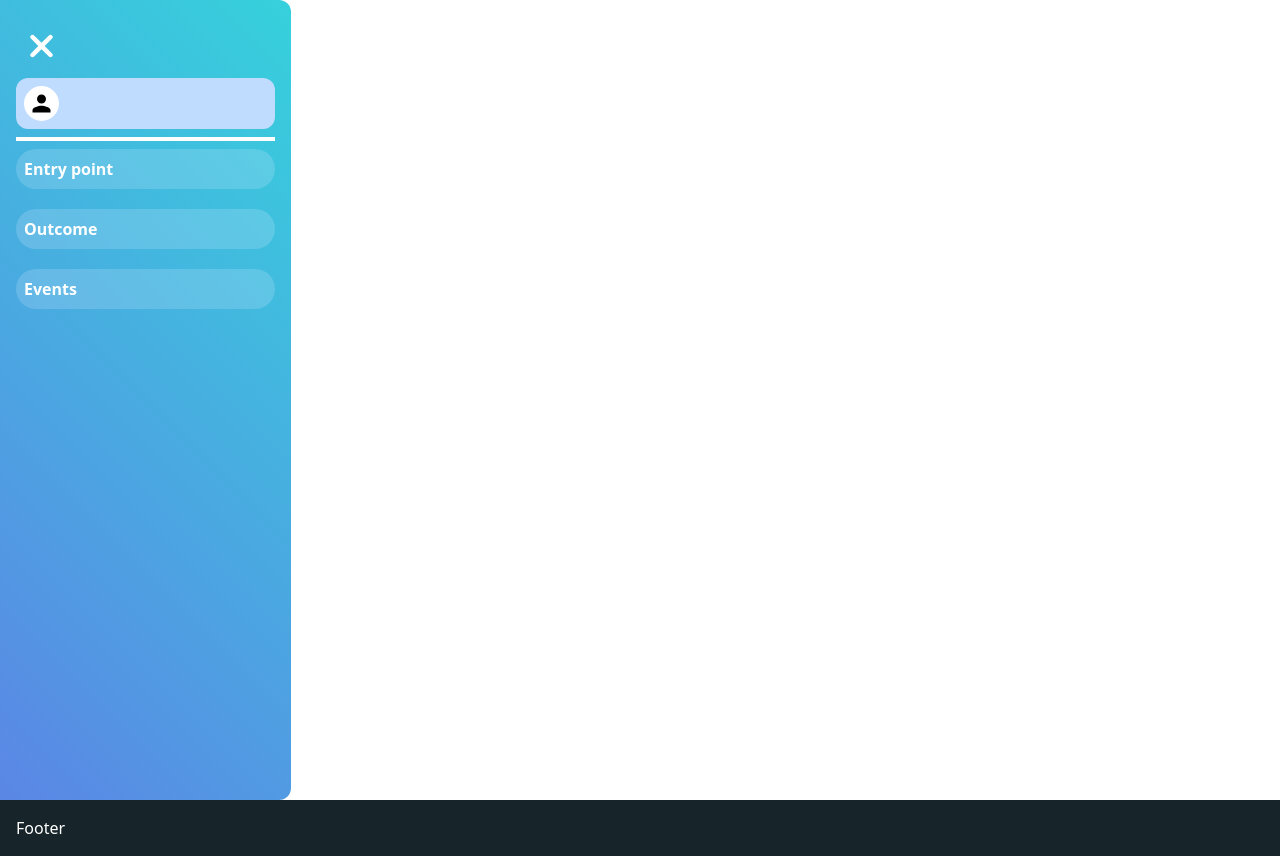
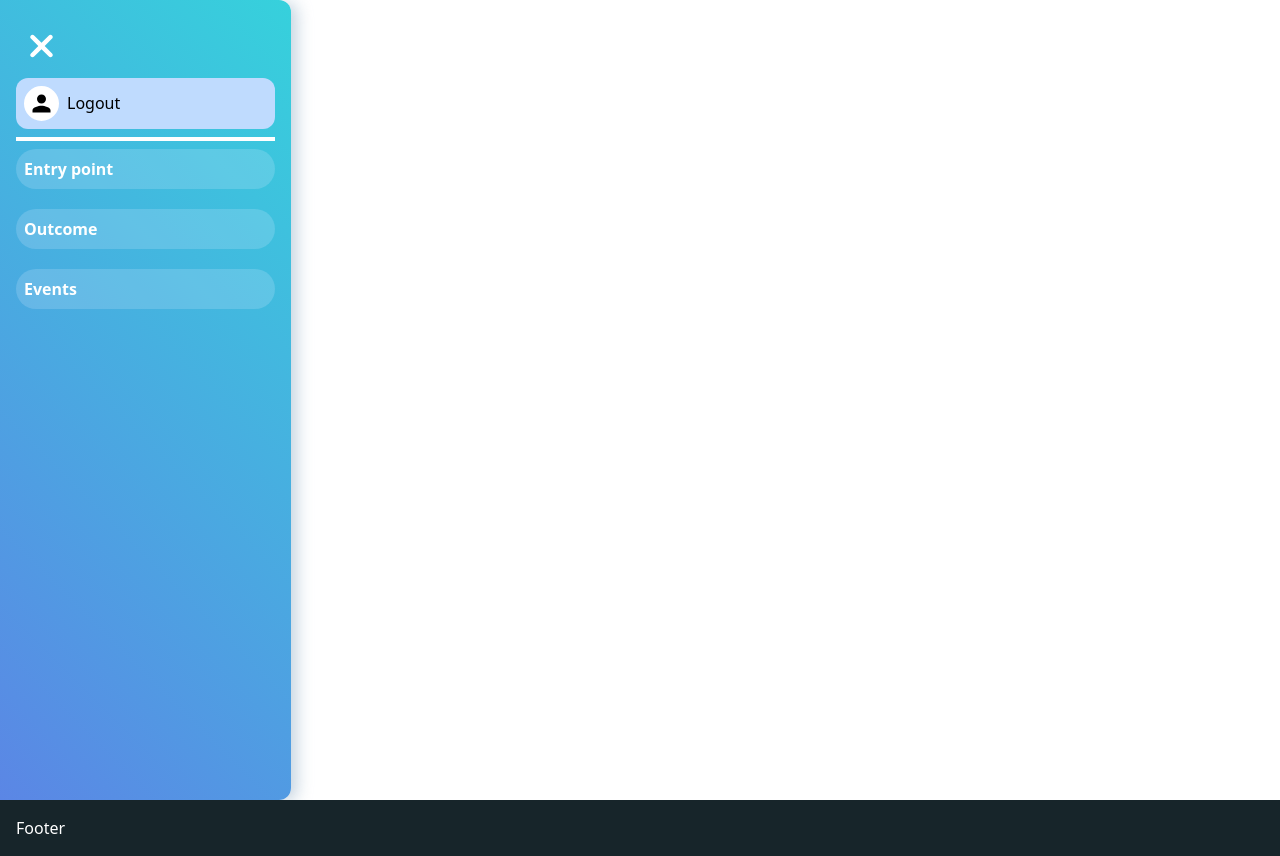
Before and after one commit to Yash-Ainapure/DYP-Medical-Project, a React (Vite) app: page /dashboard in a window 1280 px wide. Built offline with nearby package versions, Linux system fonts and the light colour scheme.

Commit message:
dashboard sidebar animation bug fixed

```diff
--- a/src/components/attributes/Dashboard.jsx
+++ b/src/components/attributes/Dashboard.jsx
@@ -1,39 +1,35 @@
-import { useNavigate } from 'react-router-dom';
-import { useEffect } from 'react';
+import { useNavigate } from "react-router-dom";
+import { useEffect } from "react";
 import { NavLink, useLocation } from "react-router-dom";
 import { useState } from "react";
-import { Person, Menu } from "@mui/icons-material";
-import { Outlet } from 'react-router-dom'
+import { Person, Menu, Logout } from "@mui/icons-material";
+import { Outlet } from "react-router-dom";
 import { FontAwesomeIcon } from "@fortawesome/react-fontawesome";
 import { faClose } from "@fortawesome/free-solid-svg-icons";
 function Dashboard() {
   const navigate = useNavigate();
   const [username, setUsername] = useState("");
-  const [tmp, setTmp] = useState(true);
+  const [tmp, setTmp] = useState(false);
   const [showStudentDB, setShowStuDB] = useState(false);
   const [showEntryPoint, setEntryPoint] = useState(false);
   const [outcome, setOutcome] = useState(false);
   const [windowWidth, setWindowWidth] = useState(window.innerWidth);
   const [showOptions, setShowOptions] = useState(windowWidth > 768);
   const [showIntro, setShowIntro] = useState(true);
+  const [modal, setModal] = useState(false);
   const location = useLocation();
   useEffect(() => {
     const str = location.pathname.replace("/dashboard/", "");
     if (str.length > 0) {
       setShowIntro(false);
     }
-  }, [location])
+  }, [location]);
 
-  useEffect(()=>{
+  useEffect(() => {
     setUsername(localStorage.getItem("dypuser"));
-  },[])
+  }, []);
 
-  const logout = () => {
-    localStorage.removeItem("dypmeds");
-    console.log("Logged out successfully");
-    // Optionally, you can redirect the user to the login page or perform other actions
-    navigate("/");
-  };
+  const closeModal = () => setModal(false);
   useEffect(() => {
     const handleResize = () => {
       setWindowWidth(window.innerWidth);
@@ -50,10 +46,11 @@ function Dashboard() {
       //   {background:'linear-gradient(45deg, #2193b0, #6dd5ed)'}
       // }
     >
+      {modal && <Modal navigate={navigate} cancleEvent={closeModal} />}
       <div className="dashboard h-full w-full flex justify-between">
         {!showOptions && (
           <Menu
-            className=" p-2 m-6 text-blue-400 rounded-full bg-blue-200 border-blue-200 border-2 cursor-pointer shadow-md "
+            className=" p-2 m-6  text-blue-400 rounded-full bg-blue-200 border-blue-200 border-2 cursor-pointer shadow-xl "
             onClick={() => {
               setTmp(false);
               setShowOptions(true);
@@ -63,26 +60,40 @@ function Dashboard() {
         )}
         {showOptions && (
           <div
-            className={`options ${(windowWidth < 768) ? 'absolute z-10' : ''} ${tmp ? "animate-slide-right" : "animate-slide-left"
-              } rounded-r-xl h-full p-4  w-[90vw] md:w-[23rem]`}
-            style={{ background: "linear-gradient(45deg, #5B86E5, #36D1DC)" }}
+            className={`options ${windowWidth < 768 ? "absolute z-10" : ""} ${
+              tmp ? "animate-slide-right" : "animate-slide-left"
+            } rounded-r-xl h-full p-4  w-[90vw] md:w-[23rem] `}
+            style={{
+              background: "linear-gradient(45deg, #5B86E5, #36D1DC)",
+              shadowRadius: "2px",
+              boxShadow:
+                "rgba(136, 165, 191, 0.48) 6px 2px 16px 0px, rgba(255, 255, 255, 0.8) -6px -2px 16px 0px",
+            }}
           >
             <FontAwesomeIcon
               icon={faClose}
-              onClick={() => {
+              onClick={async () => {
                 setTmp(true);
-                setTimeout(() => setShowOptions(false), 400);
+                await setTimeout(() => setShowOptions(false), 500);
               }}
-              className="text-white text-4xl m-3 cursor-pointer"
+              className="text-white text-4xl m-3 cursor-pointer "
             />
 
-            <div className="profile flex md:flex-col gap-2 md:gap-0 items-center md:items-start p-2 bg-blue-200 rounded-xl cursor-pointer">
+            <div
+              className="profile flex md:flex-col gap-2 md:gap-0 items-center md:items-start p-2 bg-blue-200 rounded-xl cursor-pointer"
+              onClick={() => setModal(true)}
+            >
               {/* <FontAwesomeIcon icon={faMale} /> */}
+              <div className="flex gap-2 items-center justify-start">
                 <Person
                   style={{ fontSize: "35px" }}
                   className=" bg-white cursor-pointer  rounded-full text-blue border-4 border-white"
                 />
+                <div className="flex-col items-start">
                   <h3 className="text-wrap text-sm block">{username}</h3>
+                  <p>Logout</p>
+                </div>
+              </div>
             </div>
             <div className="h-1 w-full bg-white my-2"></div>
             <div className="overflow-auto h-[74vh] ">
@@ -175,7 +186,6 @@ function Dashboard() {
                 </div>
               )}
               <NavLink to="event">
-
                 <div className="w-full p-2 text-white rounded-full font-bold cursor-pointer bg-blue-100 bg-opacity-20 hover:bg-opacity-30 transition-colors duration-200 mt-5">
                   Events
                 </div>
@@ -185,18 +195,52 @@ function Dashboard() {
         )}
         {/* here options code is done... */}
 
-        <div className="content w-full h-full">
-          {
-            showIntro ? (
-              <div>hello, this is dashboard</div>
-            ) : (
-              <Outlet />
-            )}
+        <div className="content w-full h-full -z-10">
+          {showIntro ? <div>hello, this is dashboard</div> : <Outlet />}
+        </div>
+      </div>
+    </div>
+  );
+}
+function Modal({ navigate, cancleEvent }) {
+  return (
+    <div className="absolute w-full h-full top-0 left-0 flex justify-center items-center">
+
+    <div className="  animate-slide-in bg-gray-900 rounded-xl shadow-xl p-4"
+    style={{
+      boxShadow: "rgba(255, 255, 255, 0.1) 0px 1px 1px 0px inset, rgba(50, 50, 93, 0.25) 0px 50px 100px -20px, rgba(0, 0, 0, 0.3) 0px 30px 60px -30px",
+    }}
+    >
+      <div className=" text-center p-3 flex-auto justify-center ">
+          <Logout className='text-bold text-red-500'
+            style={{ fontSize: "95px" }}
+
+          />
+        <h2 className="text-xl font-bold py-4 text-gray-200">Are you sure?</h2>
+        <p className="font-bold text-sm text-gray-500 px-2">
+          Do you really want to continue ? This process cannot be undone
+        </p>
+      </div>
+      <div className="p-2 mt-2 text-center space-x-1 md:block">
+        <button
+          className="mb-2 md:mb-0 bg-gray-700 px-5 py-2 text-sm shadow-sm font-medium tracking-wider border-2 border-gray-600 hover:border-gray-700 text-gray-300 rounded-full hover:shadow-lg hover:bg-gray-800 transition ease-in duration-300"
+          onClick={cancleEvent}
+        >
+          Cancel
+        </button>
+        <button
+          className="bg-red-500 hover:bg-transparent px-5 ml-4 py-2 text-sm shadow-sm hover:shadow-lg font-medium tracking-wider border-2 border-red-500 hover:border-red-500 text-white hover:text-red-500 rounded-full transition ease-in duration-300"
+          onClick={() => {
+            localStorage.removeItem("dypmeds");
+            navigate("/");
+          }}
+        >
+          Confirm
+        </button>
       </div>
     </div>
     </div>
 
   );
 }
-
 export default Dashboard;
--- a/tailwind.config.js
+++ b/tailwind.config.js
@@ -22,8 +22,8 @@ module.exports = {
       },
       animation: {
         'slide-in': 'slide-in 0.5s cubic-bezier(.5,1.5,.5,1)',
-        'slide-left': 'slide-left 0.5s cubic-bezier(.5,1.5,.5,1)',
-        'slide-right': 'slide-right 0.5s cubic-bezier(.5,1.5,.5,1)',
+        'slide-left': 'slide-left 0.5s ease-in',
+        'slide-right': 'slide-right 0.5s ease-in',
       },
     },
   },
```
Lines whose indentation alone changed are shown as unchanged.
